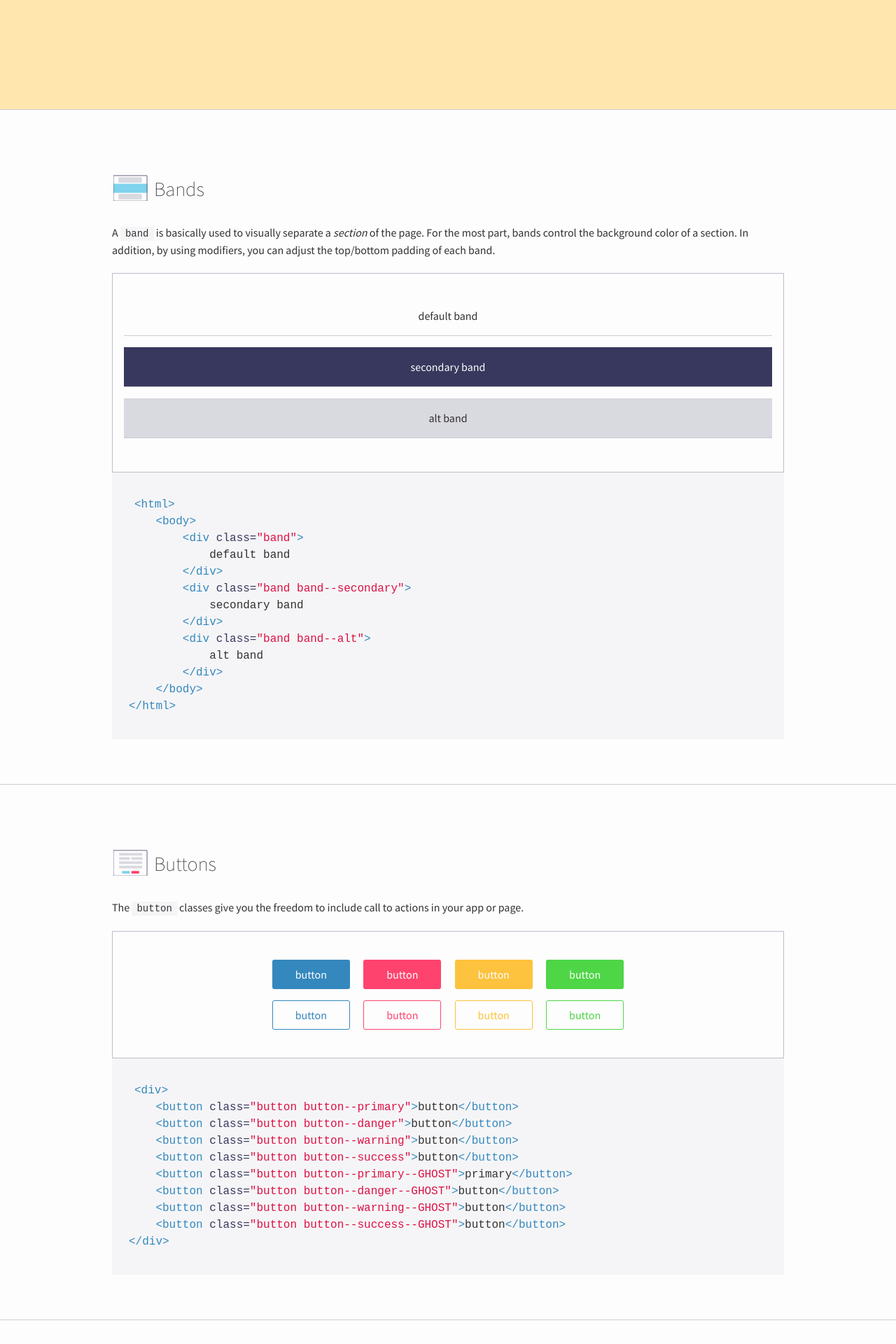
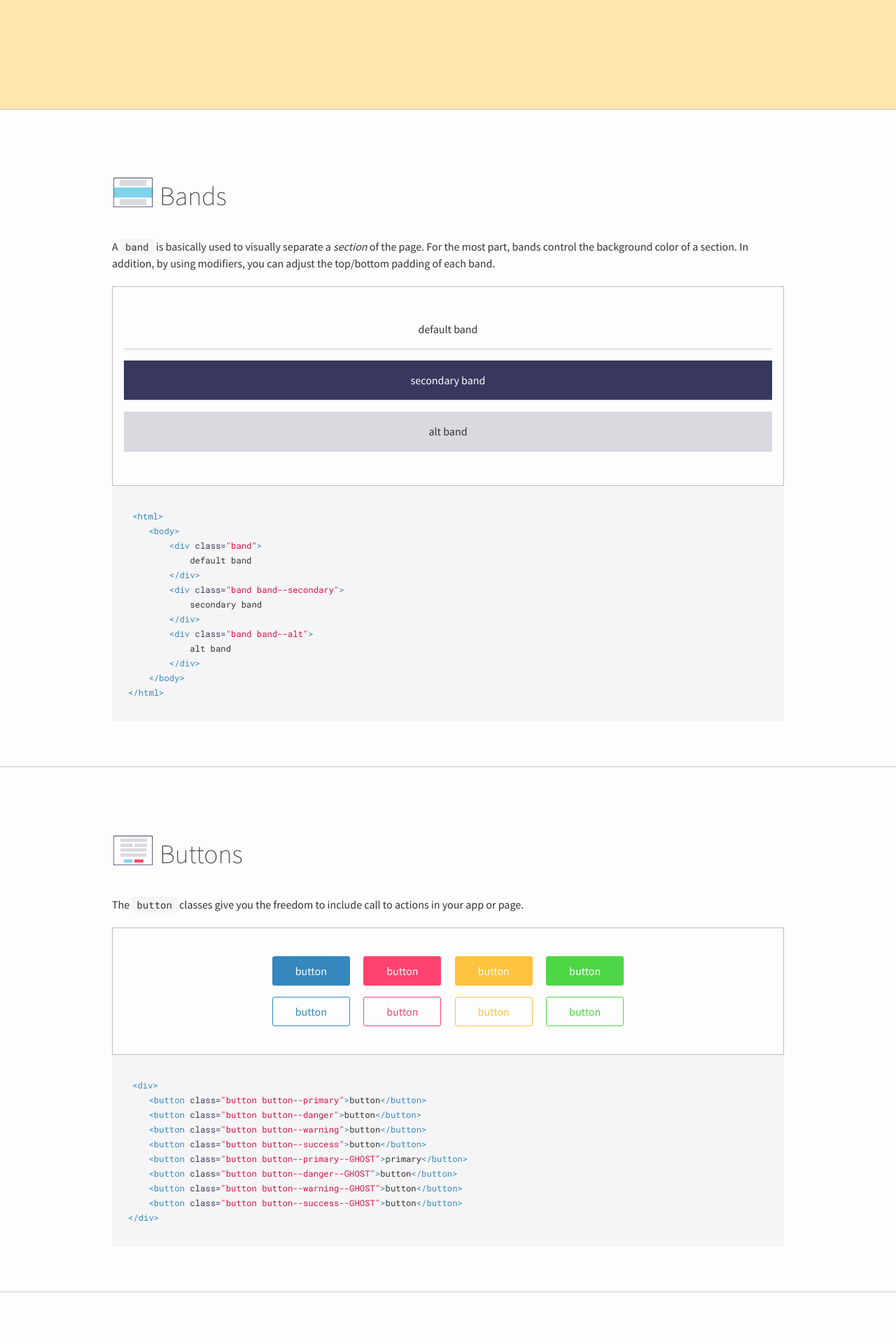
Before and after one commit to techtolentino/one-seven, a Jekyll site: the page built from index.html, in a window 1280 px wide. Shown: the part 365-2285 px from the top of the page at 70% size. Built offline with Jekyll 4.4.1, drawn with Linux system fonts in a browser that asks for light colours.

Commit message:
monospace and type update

```diff
--- a/_includes/head.html
+++ b/_includes/head.html
@@ -4,6 +4,6 @@
     <title>Brickworks</title>
     <meta name="description" content="">
     <meta name="viewport" content="width=device-width, initial-scale=1">
-    <link href='https://fonts.googleapis.com/css?family=Martel:700|Source+Sans+Pro:400,200,700' rel='stylesheet' type='text/css'>
+    <link href='https://fonts.googleapis.com/css?family=Martel:700|Source+Sans+Pro:400,200,700|Roboto+Mono:400' rel='stylesheet' type='text/css'>
     <link rel="stylesheet" href="{{site.url}}/css/main.css">
 </head>
--- a/_sass/_icon.scss
+++ b/_sass/_icon.scss
@@ -1,5 +1,5 @@
 .icon {
     margin-right: .5em;
-    max-width: 3.25em;
+    max-width: 3.75em;
     float: left;
 }
--- a/_sass/_normalize.scss
+++ b/_sass/_normalize.scss
@@ -223,8 +223,8 @@
 kbd,
 pre,
 samp {
-  font-family: monospace, monospace; /* 1 */
-  font-size: 1em; /* 2 */
+  font-family: 'Roboto Mono', monospace; /* 1 */
+  font-size: .875em; /* 2 */
   padding: .15em .5em;
   overflow: scroll;
 }
--- a/_sass/_syntax-highlighting.scss
+++ b/_sass/_syntax-highlighting.scss
@@ -6,6 +6,7 @@
     margin: 0;
     padding: $spacing-unit / 2;
     overflow: scroll;
+    font-family: 'Roboto Mono', monospace;
 
     .c     { color: #998; font-style: italic } // Comment
     .err   { color: #a61717; background-color: #e3d2d2 } // Error
@@ -71,4 +72,5 @@
 .highlighter-rouge {
     background: lighten($gray, 10%);
     font-size: .875em;
+    font-family: 'Roboto Mono', monospace;
 }
--- a/index.html
+++ b/index.html
@@ -7,7 +7,7 @@
     <div class="band band--SMALL">
         <div class="container">
             <img class="icon" src="assets/{{ section.icon }}" alt="">
-            <h3>{{ section.title }}</h3>
+            <h2>{{ section.title }}</h2>
             {{section.content}}
         </div>
     </div>
```
